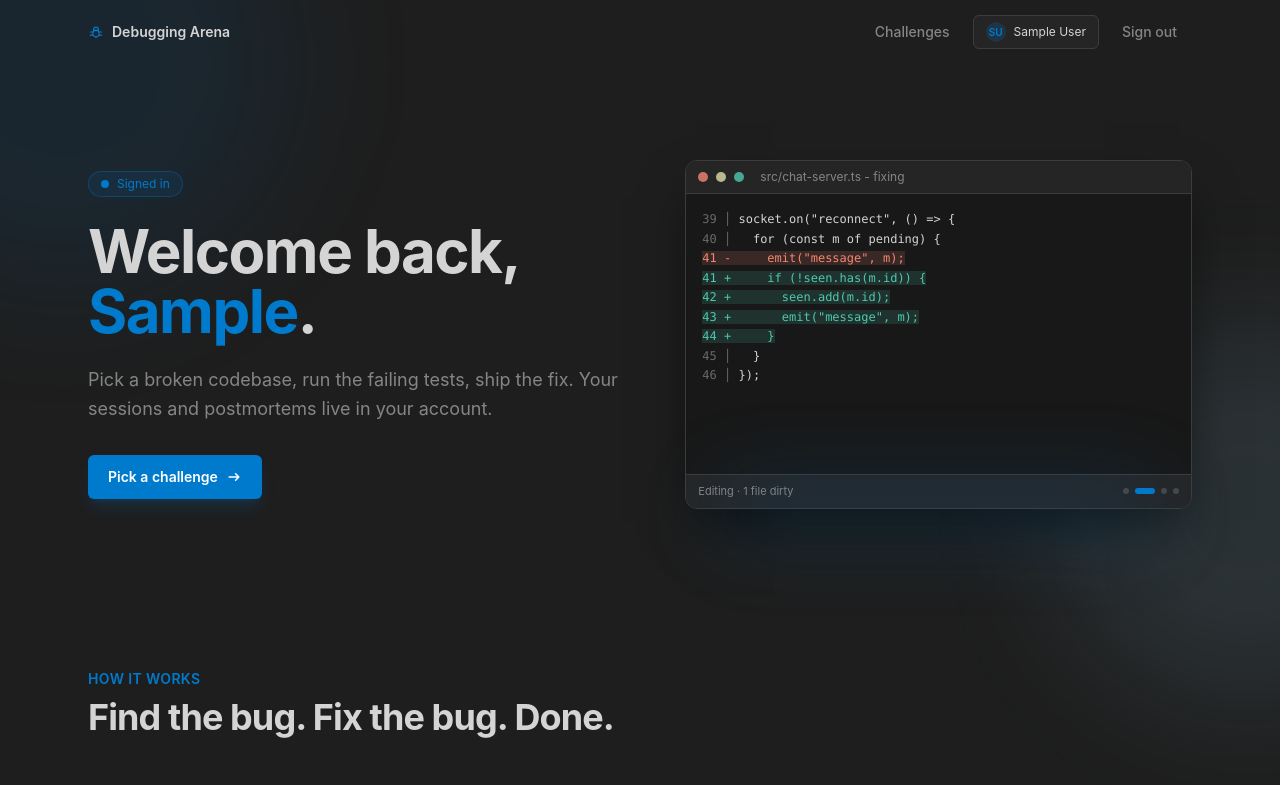
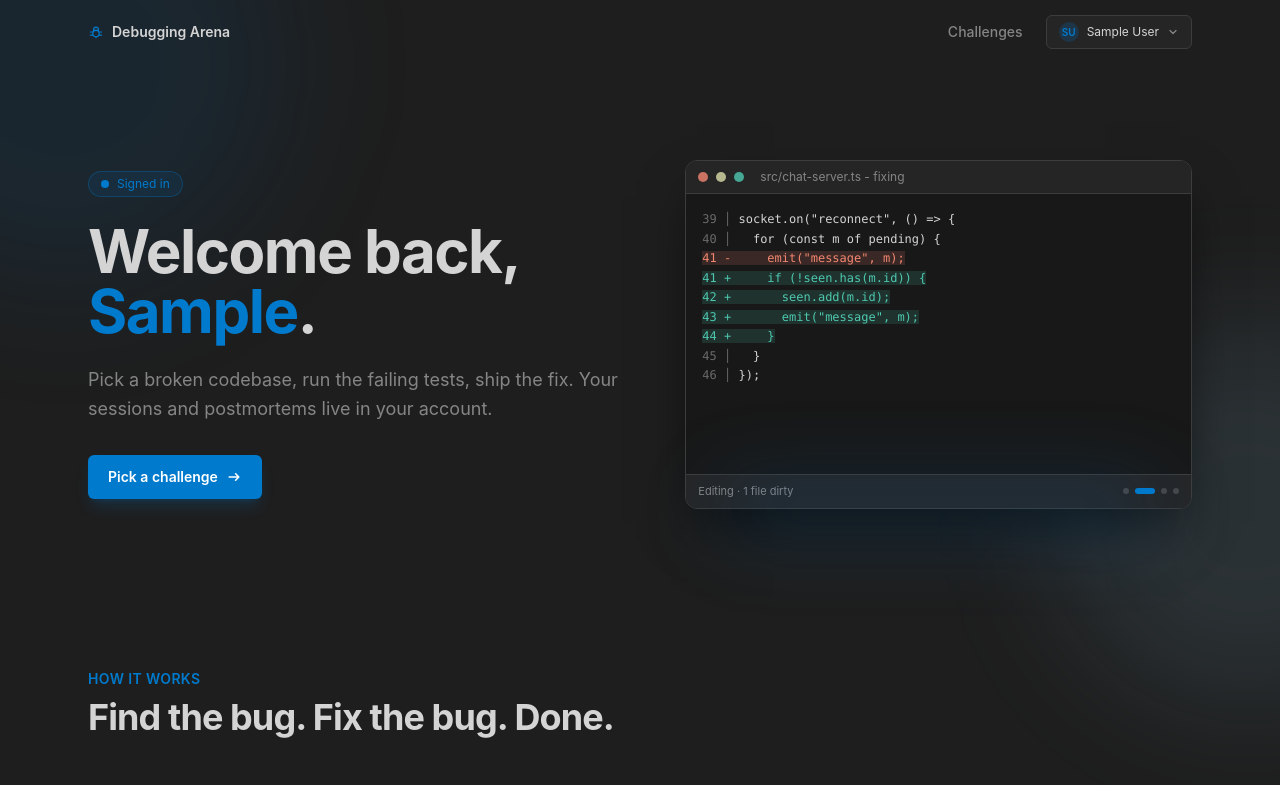
Before and after one commit to itzVort3x1/debugging-arena, a Next.js app: page / in a window 1280 px wide. Shown: the top 785 px of the page. Built offline with nearby package versions, Linux system fonts and the light colour scheme; no server answers; the database is empty; sample sign-in values are in the browser's storage.

Commit message:
wired up dashboard menu to the dahsboard page

```diff
--- a/src/app/dashboard/page.tsx
+++ b/src/app/dashboard/page.tsx
@@ -16,6 +16,7 @@ import {
     formatMonthYear,
     formatRelativeTime,
 } from "@/lib/format";
+import { displayName } from "@/lib/user";
 
 export const metadata: Metadata = {
     title: "Dashboard",
@@ -38,7 +39,7 @@ export default async function DashboardPage() {
 
     const name = user?.name ?? session.user.name ?? null;
     const email = user?.email ?? session.user.email ?? null;
-    const label = name ?? email ?? "Account";
+    const label = displayName({ name, email });
     const totalChallenges = getAllChallengeMeta().length;
 
     return (
--- a/src/app/page.tsx
+++ b/src/app/page.tsx
@@ -4,8 +4,7 @@ import { authOptions } from "@/lib/auth";
 import { getAllChallengeMeta } from "@/lib/challenges/registry";
 import type { ChallengeMeta, Difficulty } from "@/types/challenge";
 import { TerminalCarousel } from "@/components/TerminalCarousel";
-import { SignOutButton } from "@/components/SignOutButton";
-import { Avatar } from "@/components/ui/Avatar";
+import { DashboardMenu } from "@/components/DashboardMenu";
 import { loadBestProgress, type ChallengeProgress } from "@/lib/dashboard";
 
 interface SessionUser {
@@ -100,7 +99,6 @@ function AnonNav() {
 }
 
 function AuthedNav({ user }: { user: SessionUser }) {
-    const label = user.name ?? user.email ?? "Account";
     return (
         <>
             <Link
@@ -109,13 +107,7 @@ function AuthedNav({ user }: { user: SessionUser }) {
             >
                 Challenges
             </Link>
-            <div className="inline-flex items-center gap-2 rounded-md border border-vscode-border bg-vscode-bg-elevated px-3 py-1.5">
-                <Avatar label={label} />
-                <span className="hidden max-w-[160px] truncate text-xs text-vscode-fg sm:inline">
-                    {label}
-                </span>
-            </div>
-            <SignOutButton />
+            <DashboardMenu user={user} />
         </>
     );
 }
--- /dev/null
+++ b/src/components/DashboardMenu.tsx
@@ -0,0 +1,179 @@
+"use client";
+
+import { useEffect, useRef, useState } from "react";
+import Link from "next/link";
+import { Avatar } from "@/components/ui/Avatar";
+import { SignOutButton } from "@/components/SignOutButton";
+import { displayName, type DisplayUser } from "@/lib/user";
+
+/**
+ * The signed-in user's nav chip, upgraded to a dropdown. Clicking the name
+ * opens a menu with a link to the dashboard and the sign-out action. Closes
+ * on outside click or Escape.
+ */
+export function DashboardMenu({ user }: { user: DisplayUser }) {
+    const [open, setOpen] = useState(false);
+    const containerRef = useRef<HTMLDivElement>(null);
+    const label = displayName(user);
+
+    useEffect(() => {
+        if (!open) return;
+        function onPointerDown(e: MouseEvent) {
+            if (!containerRef.current?.contains(e.target as Node)) {
+                setOpen(false);
+            }
+        }
+        function onKeyDown(e: KeyboardEvent) {
+            if (e.key === "Escape") setOpen(false);
+        }
+        document.addEventListener("mousedown", onPointerDown);
+        document.addEventListener("keydown", onKeyDown);
+        return () => {
+            document.removeEventListener("mousedown", onPointerDown);
+            document.removeEventListener("keydown", onKeyDown);
+        };
+    }, [open]);
+
+    return (
+        <div ref={containerRef} className="relative">
+            <button
+                type="button"
+                onClick={() => setOpen((v) => !v)}
+                aria-haspopup="menu"
+                aria-expanded={open}
+                className="inline-flex items-center gap-2 rounded-md border border-vscode-border bg-vscode-bg-elevated px-3 py-1.5 transition-colors hover:bg-vscode-tab-hover"
+            >
+                <Avatar label={label} />
+                <span className="hidden max-w-[160px] truncate text-xs text-vscode-fg sm:inline">
+                    {label}
+                </span>
+                <Chevron open={open} />
+            </button>
+
+            {open ? (
+                <div
+                    role="menu"
+                    className="absolute right-0 z-50 mt-2 w-56 overflow-hidden rounded-md border border-vscode-border bg-vscode-bg-elevated shadow-lg shadow-black/20"
+                >
+                    <div className="flex items-center gap-2.5 border-b border-vscode-border px-3 py-2.5">
+                        <Avatar label={label} size="md" />
+                        <div className="min-w-0">
+                            <div className="truncate text-sm font-medium text-vscode-fg">
+                                {user.name ?? user.email ?? "Account"}
+                            </div>
+                            {user.name && user.email ? (
+                                <div className="truncate text-xs text-vscode-fg-subtle">
+                                    {user.email}
+                                </div>
+                            ) : null}
+                        </div>
+                    </div>
+
+                    <div className="p-1">
+                        <Link
+                            href="/dashboard"
+                            role="menuitem"
+                            onClick={() => setOpen(false)}
+                            className="flex items-center gap-2 rounded-sm px-3 py-2 text-sm text-vscode-fg transition-colors hover:bg-vscode-tab-hover"
+                        >
+                            <DashboardIcon />
+                            Dashboard
+                        </Link>
+                        <SignOutButton className="flex w-full items-center gap-2 rounded-sm px-3 py-2 text-left text-sm text-vscode-fg transition-colors hover:bg-vscode-tab-hover">
+                            <SignOutIcon />
+                            Sign out
+                        </SignOutButton>
+                    </div>
+                </div>
+            ) : null}
+        </div>
+    );
+}
+
+function Chevron({ open }: { open: boolean }) {
+    return (
+        <svg
+            aria-hidden
+            viewBox="0 0 16 16"
+            fill="none"
+            className={`h-3 w-3 text-vscode-fg-muted transition-transform ${
+                open ? "rotate-180" : ""
+            }`}
+        >
+            <path
+                d="M4 6l4 4 4-4"
+                stroke="currentColor"
+                strokeWidth="1.75"
+                strokeLinecap="round"
+                strokeLinejoin="round"
+            />
+        </svg>
+    );
+}
+
+function DashboardIcon() {
+    return (
+        <svg
+            aria-hidden
+            viewBox="0 0 16 16"
+            fill="none"
+            className="h-4 w-4 text-vscode-fg-muted"
+        >
+            <rect
+                x="2"
+                y="2"
+                width="5"
+                height="5"
+                rx="1"
+                stroke="currentColor"
+                strokeWidth="1.5"
+            />
+            <rect
+                x="9"
+                y="2"
+                width="5"
+                height="5"
+                rx="1"
+                stroke="currentColor"
+                strokeWidth="1.5"
+            />
+            <rect
+                x="2"
+                y="9"
+                width="5"
+                height="5"
+                rx="1"
+                stroke="currentColor"
+                strokeWidth="1.5"
+            />
+            <rect
+                x="9"
+                y="9"
+                width="5"
+                height="5"
+                rx="1"
+                stroke="currentColor"
+                strokeWidth="1.5"
+            />
+        </svg>
+    );
+}
+
+function SignOutIcon() {
+    return (
+        <svg
+            aria-hidden
+            viewBox="0 0 16 16"
+            fill="none"
+            className="h-4 w-4 text-vscode-fg-muted"
+        >
+            <path
+                d="M6 2H3a1 1 0 0 0-1 1v10a1 1 0 0 0 1 1h3M10 11l3-3-3-3M13 8H6"
+                stroke="currentColor"
+                strokeWidth="1.5"
+                strokeLinecap="round"
+                strokeLinejoin="round"
+            />
+        </svg>
+    );
+}
--- /dev/null
+++ b/src/lib/user.ts
@@ -0,0 +1,14 @@
+/** The minimal identity fields we render for a signed-in user. */
+export interface DisplayUser {
+    name: string | null;
+    email: string | null;
+}
+
+/**
+ * Best available human label for a user: their name, falling back to email,
+ * then a generic "Account". Shared by the nav chip, the dropdown, and the
+ * dashboard header so the label stays consistent everywhere.
+ */
+export function displayName(user: DisplayUser): string {
+    return user.name ?? user.email ?? "Account";
+}
```
